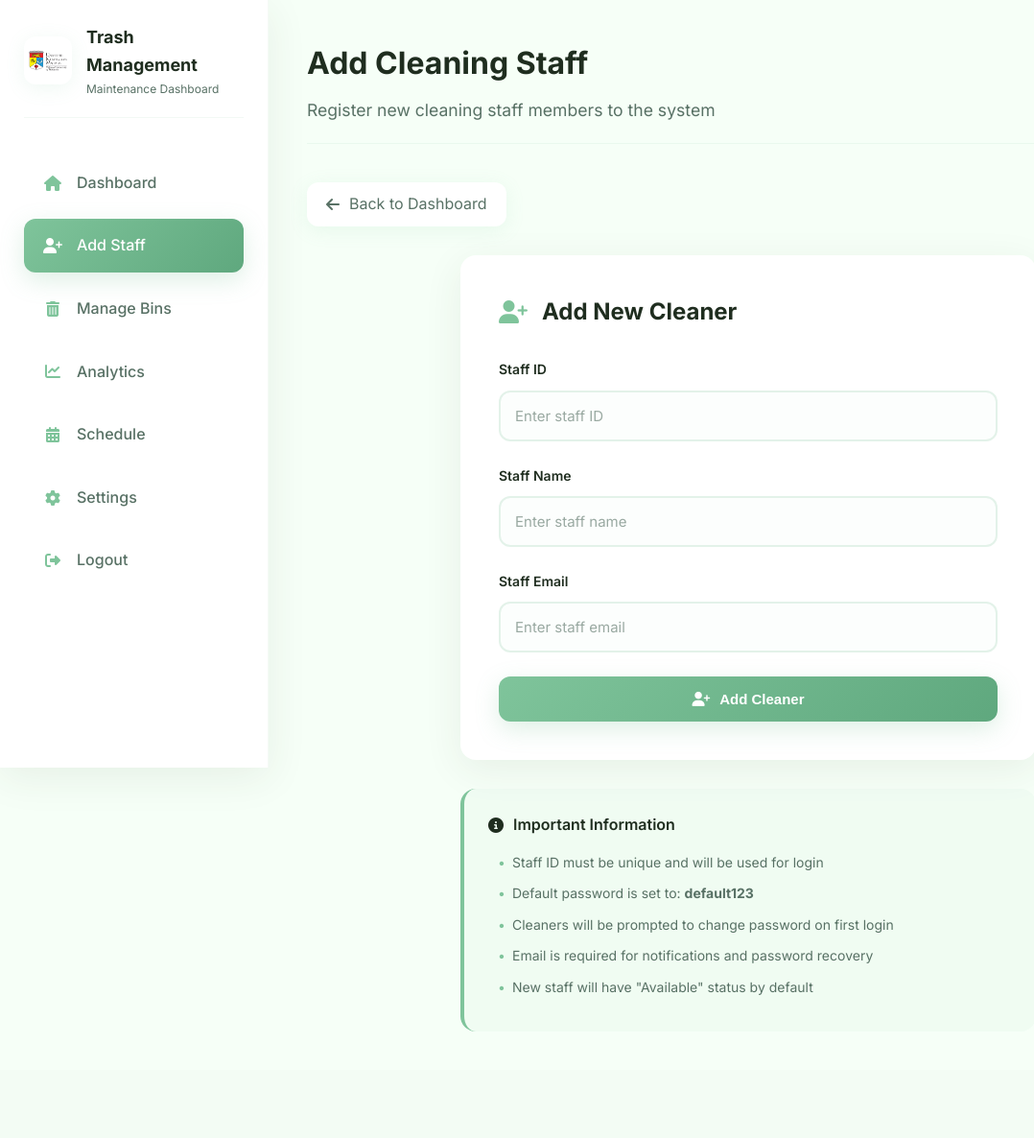
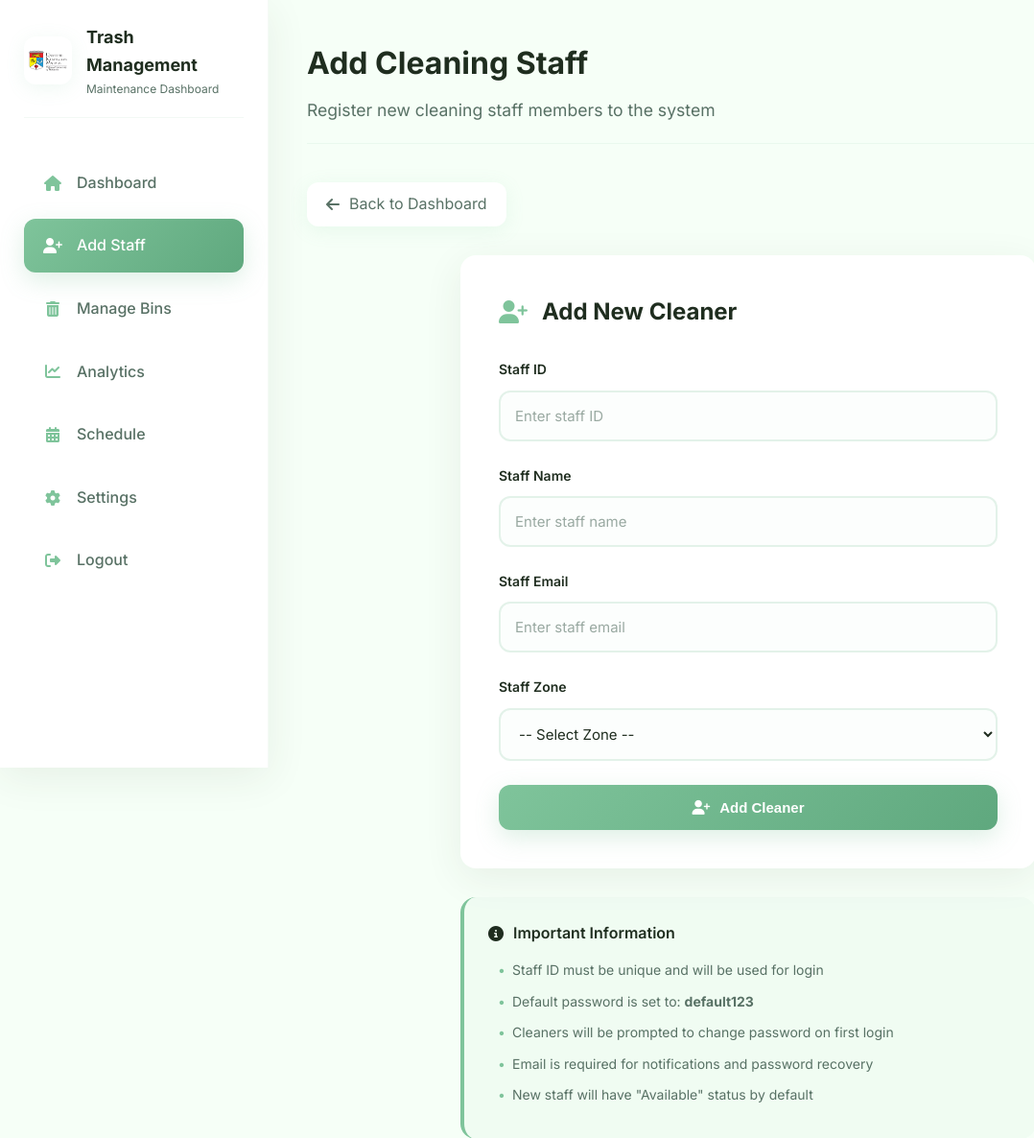
Before and after one commit to Nahvindren19/UKMtrash_system, a PHP site: page /ukm_trash_system/addstaff.php in a window 1280 px wide. Shown: the top 1186 px of the page at 96% size, without its empty margins (0-1078 px from the left). Before the commit the page ends 1075 px from the top, so only its background shows below. Run offline with PHP 8.4, Linux system fonts and the light colour scheme; a user stored in the database is signed in.

Commit message:
add zone

```diff
--- a/addstaff.php
+++ b/addstaff.php
@@ -26,9 +26,9 @@ if(isset($_POST['add_staff'])){
     $stmt1->bind_param("ssss", $staffID, $hashedPassword, $name, $email);
     $stmt1->execute();
 
-    // Insert into CleaningStaff table
-    $stmt2 = $conn->prepare("INSERT INTO cleaningstaff (ID, status, change_password) VALUES (?, 'Available', 0)");
-    $stmt2->bind_param("s", $staffID);
+    // Insert into CleaningStaff table with zone
+    $stmt2 = $conn->prepare("INSERT INTO cleaningstaff (ID, status, change_password, zone) VALUES (?, 'Available', 0, ?)");
+    $stmt2->bind_param("ss", $staffID, $zone);
     $stmt2->execute();
 
     $success = "Cleaner added successfully! Default password: <b>default123</b>";
@@ -390,6 +390,28 @@ if(isset($_POST['add_staff'])){
             color: var(--success-text);
         }
 
+        /* Form Elements */
+        .form-row {
+            display: flex;
+            gap: 20px;
+            margin-bottom: 20px;
+            align-items: flex-end;
+            flex-wrap: wrap;
+        }
+
+        .form-group {
+            flex: 1;
+            min-width: 250px;
+        }
+
+        .form-label {
+            display: block;
+            margin-bottom: 10px;
+            font-weight: 600;
+            color: var(--text);
+            font-size: 14px;
+        }
+
         /* Responsive Design */
         @media (max-width: 1024px) {
             .sidebar {
@@ -494,6 +516,36 @@ if(isset($_POST['add_staff'])){
                                    placeholder="Enter staff email" required>
                         </div>
 
+                        <div class="form-group">
+                            <label class="form-label">Staff Zone</label>
+                            <select name="zone" id="zone" class="form-control" required>
+                                <option value="">-- Select Zone --</option>
+                                <!-- KBH Blocks -->
+                                <option value="KBH-A">KBH - Block A</option>
+                                <option value="KBH-B">KBH - Block B</option>
+                                <option value="KBH-C">KBH - Block C</option>
+                                <option value="KBH-D">KBH - Block D</option>
+                                <option value="KBH-E">KBH - Block E</option>
+                                <option value="KBH-F">KBH - Block F</option>
+
+                                <!-- KIY Blocks -->
+                                <option value="KIY-A">KIY - Block A</option>
+                                <option value="KIY-B">KIY - Block B</option>
+                                <option value="KIY-C">KIY - Block C</option>
+                                <option value="KIY-D">KIY - Block D</option>
+                                <option value="KIY-E">KIY - Block E</option>
+                                <option value="KIY-F">KIY - Block F</option>
+
+                                <!-- KRK Blocks -->
+                                <option value="KRK-A">KRK - Block A</option>
+                                <option value="KRK-B">KRK - Block B</option>
+                                <option value="KRK-C">KRK - Block C</option>
+                                <option value="KRK-D">KRK - Block D</option>
+                                <option value="KRK-E">KRK - Block E</option>
+                                <option value="KRK-F">KRK - Block F</option>
+                            </select>
+                        </div>
+
                         <button type="submit" name="add_staff" class="btn btn-primary">
                             <i class="fas fa-user-plus"></i> Add Cleaner
                         </button>
```
Also changed, not shown: managebin.php (+29 -1 lines).
